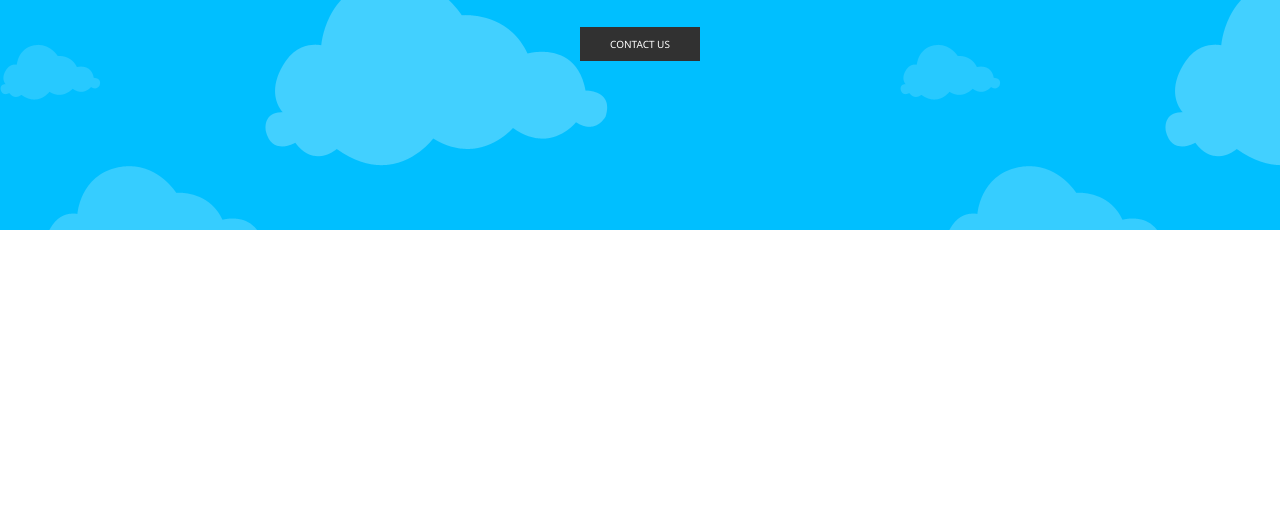
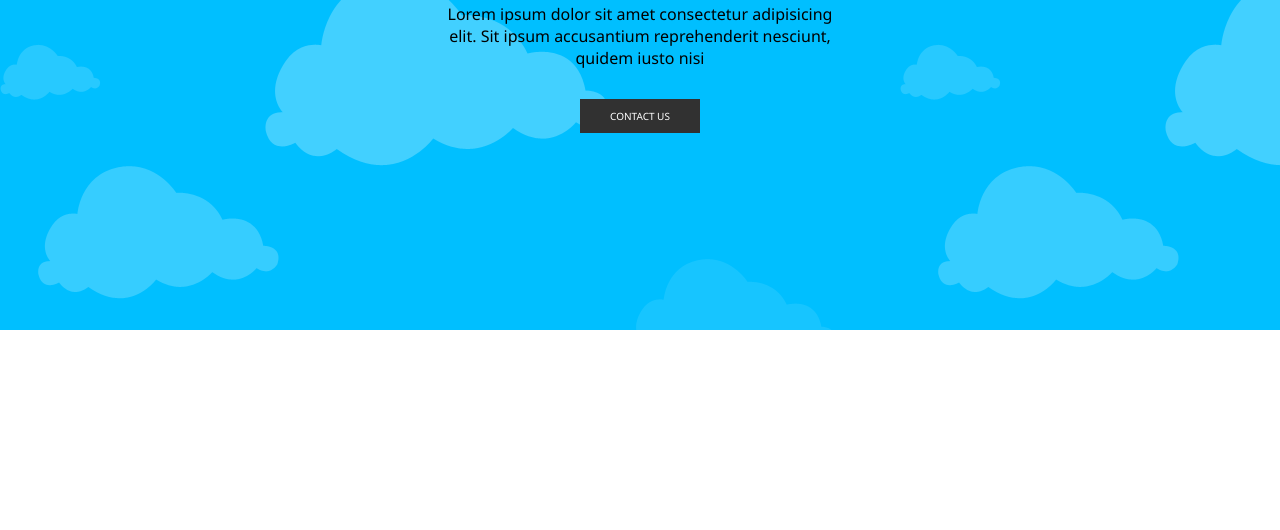
Before and after one commit to jpedrodss/aula9, a plain HTML site: page index.html in a window 1280 px wide. Shown: the part 270-800 px from the top of the page. Drawn offline with Linux system fonts and the light colour scheme.

Commit message:
Tamanho do banner editado

```diff
--- a/css/style.css
+++ b/css/style.css
@@ -10,7 +10,7 @@
 .banner{
     background-image: url(../Images/fundo-azul-nuvens.fw_.png);
     width: 100%;
-    height: 500px;
+    height: 600px;
     display: flex;
     justify-content: center;
     font-family: 'Segoe UI', Tahoma, Geneva, Verdana, sans-serif;
@@ -25,7 +25,7 @@
 .banner p{
     display: flex;
     justify-content: center;
-    width: 4git00px;
+    width: 400px;
     text-align: center;
 }
 .center{
```
